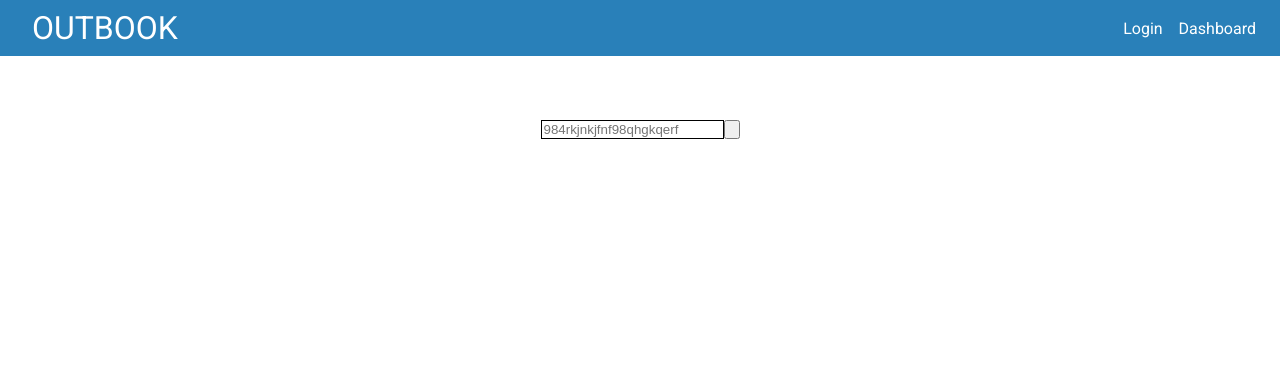
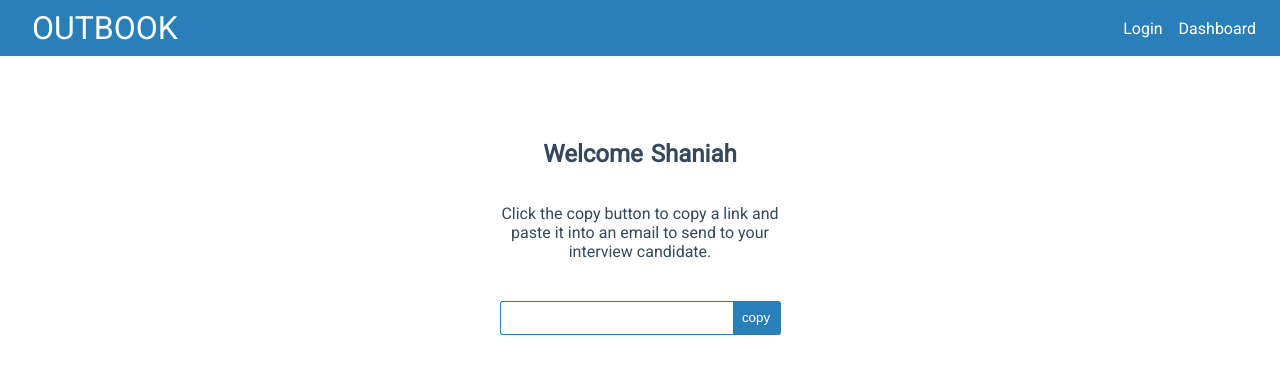
Before and after one commit to Outbook-Archive/Front-End-Web, a React (Create React App) app: page /candidateLink in a window 1280 px wide. Shown: the top 374 px of the page. Built offline with nearby package versions, Linux system fonts and the light colour scheme; no server answers.

Commit message:
add styling to link page

```diff
--- a/src/components/App.css
+++ b/src/components/App.css
@@ -3,7 +3,9 @@
 :root {
 	--dark-grey: #7f8c8d;
 	--dark-blue: #34495e;
+	--medium-dark-blue: #135998;
 	--medium-blue: #2980b9;
+	--light-blue: #4d9fdd;
 }
 
 html {
--- a/src/components/CandidateLink/CandidateLink.css
+++ b/src/components/CandidateLink/CandidateLink.css
@@ -9,9 +9,65 @@
 
   /* FLEXBOX */
   display: flex;
+  flex-direction: column;
+  justify-content: center;
+  align-content: center;
+}
+
+.link-container h2 {
+  display: flex;
+  justify-content: center;
+  color: var(--dark-blue);
+}
+
+.interviewer-name {
+  margin-left: .5rem;
+}
+
+.instructions {
+  text-align: center;
+  margin-bottom: 2.5rem;
+  color: var(--dark-blue);
+}
+
+.box-plus-btn {
+  display: flex;
   justify-content: center;
 }
 
-.link-copy {
-  border: 1px solid black;
+.link-box {
+  min-width: 200px;
+  padding: 1rem;
+  border: 1px solid var(--medium-blue);
+  border-right: 0px solid grey;
+  border-top-left-radius: 3px;
+  border-bottom-left-radius: 3px;
+  color: var(--medium-blue);
+
+  outline: 0;
+  box-shadow: none !important;
 }
+
+.copy-btn {
+  width: 3rem;
+  background-color: var(--medium-blue);
+  color: white;
+  border: 1px solid var(--medium-blue);
+  border-left: 0px solid rgb(88, 28, 128);
+  border-top-right-radius: 3px;
+  border-bottom-right-radius: 3px;
+  cursor: pointer;
+}
+
+.copy-btn:hover {
+  border: 1px solid var(--light-blue);
+  background-color: var(--light-blue);
+  font-size: 0.75rem;
+}
+
+.copy-btn:focus {
+  outline: 0;
+  box-shadow: none !important;
+  border: 1px solid var(--medium-dark-blue);
+  background-color: var(--medium-dark-blue);
+}
--- a/src/components/CandidateLink/CandidateLink.js
+++ b/src/components/CandidateLink/CandidateLink.js
@@ -1,13 +1,47 @@
-import React from 'react';
+import React, { Component } from 'react';
 import './CandidateLink.css';
 
-const CandidateLink = () => {
-  return (
-    <div className='link-container'>
-      <input  className='link-copy' placeholder='984rkjnkjfnf98qhgkqerf'></input>
-      <button className='copy-btn'></button>
-    </div>
-  )
+class CandidateLink extends Component {
+  constructor(props) {
+    super(props)
+    this.state = {
+      candidateLink: null,
+      interviewerName: 'Shaniah'
+     }
+  }
+
+  componentWillMount() {
+    fetch('http://localhost:3001/authorize/calendar',
+    { credentials: 'include' })
+      .then( res => {
+        let clone = res.clone()
+        return clone.json()
+      })
+      .then( data => {
+        console.log(data);
+        this.setState({ candidateLink: data.calendarUrl });
+      })
+  }
+
+  copyTxt = () => {
+    // do something later
+  }
+
+
+  render() {
+    return (
+      <div className='link-container'>
+        <h2>Welcome <span className='interviewer-name'>{ this.state.interviewerName }</span></h2>
+        <p className='instructions'>Click the copy button to copy a link and paste it into an email to send to your interview candidate.</p>
+        <div className='box-plus-btn'>
+          <div className='link-box' type='text'>
+            { this.state.candidateLink }
+          </div>
+          <button className='copy-btn' onClick={ this.copyTxt }>copy</button>
+        </div>
+      </div>
+    )
+  }
 }
 
 export default CandidateLink;
```
